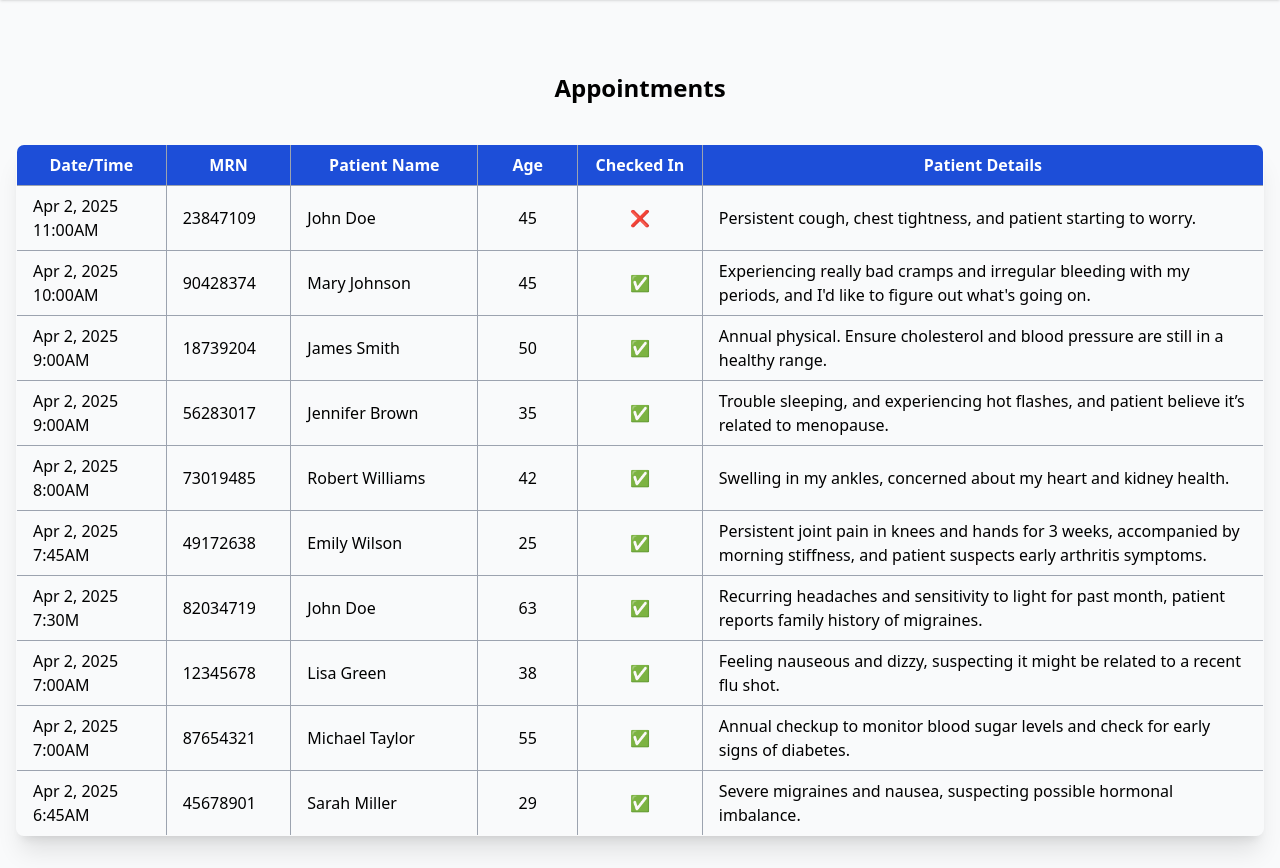
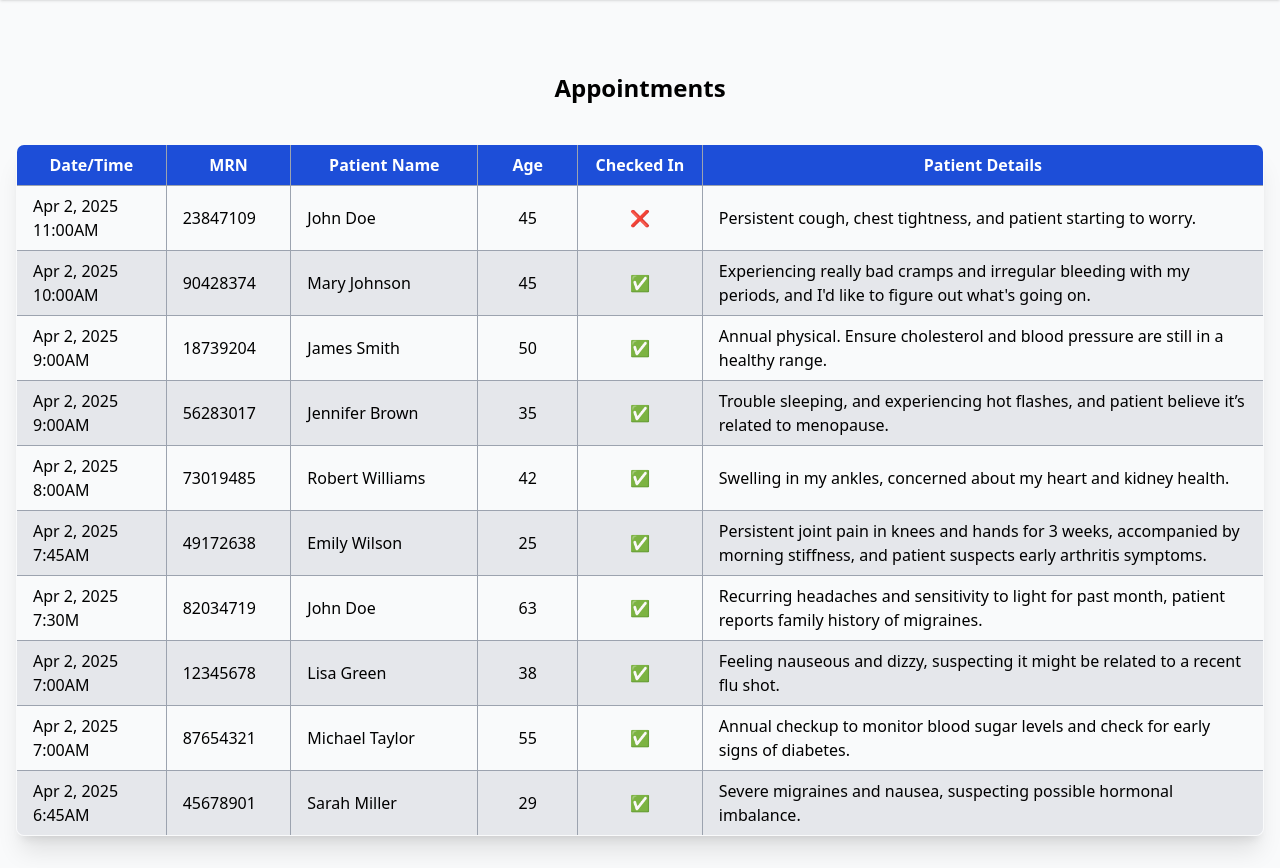
Before and after one commit to MarcelBarrios/MediFlow, a Flask app: page /appointments in a window 1280 px wide. Shown: the part 74-942 px from the top of the page. Run offline with Flask 3, Linux system fonts and the light colour scheme; some libraries are stand-ins or nearby versions.

Commit message:
updated appointments table to have color stripe

```diff
--- a/app.py
+++ b/app.py
@@ -51,4 +51,4 @@ def patient():
 
 
 if __name__ == "__main__":
-    app.run(debug=True, port=5001)
+    app.run(debug=True, port=5002)
--- a/templates/appointments.html
+++ b/templates/appointments.html
@@ -26,7 +26,7 @@
         </tr>
         </thead>
         <tbody>
-        <tr class="hover:bg-gray-100">
+        <tr class="">
             <td class="border border-gray-400 px-4 py-2">Apr 2, 2025 <br> 11:00AM</td>
             <td class="border border-gray-400 px-4 py-2">23847109</td>
             <td class="border border-gray-400 px-4 py-2">John Doe</td>
@@ -34,7 +34,7 @@
             <td class="border border-gray-400 px-4 py-2 text-center">❌</td>
             <td class="border border-gray-400 px-4 py-2 whitespace-normal break-words">Persistent cough, chest tightness, and patient starting to worry.</td>
         </tr>
-        <tr class="hover:bg-gray-100">
+        <tr class="bg-gray-200">
             <td class="border border-gray-400 px-4 py-2">Apr 2, 2025 <br> 10:00AM</td>
             <td class="border border-gray-400 px-4 py-2">90428374</td>
             <td class="border border-gray-400 px-4 py-2">Mary Johnson</td>
@@ -42,7 +42,7 @@
             <td class="border border-gray-400 px-4 py-2 text-center">✅</td>
             <td class="border border-gray-400 px-4 py-2 whitespace-normal break-words">Experiencing really bad cramps and irregular bleeding with my periods, and I'd like to figure out what's going on.</td>
         </tr>
-        <tr class="hover:bg-gray-100">
+        <tr class="">
             <td class="border border-gray-400 px-4 py-2">Apr 2, 2025 <br> 9:00AM</td>
             <td class="border border-gray-400 px-4 py-2">18739204</td>
             <td class="border border-gray-400 px-4 py-2">James Smith</td>
@@ -50,7 +50,7 @@
             <td class="border border-gray-400 px-4 py-2 text-center">✅</td>
             <td class="border border-gray-400 px-4 py-2 whitespace-normal break-words">Annual physical. Ensure cholesterol and blood pressure are still in a healthy range.</td>
         </tr>
-        <tr class="hover:bg-gray-100">
+        <tr class="bg-gray-200">
             <td class="border border-gray-400 px-4 py-2">Apr 2, 2025 <br> 9:00AM</td>
             <td class="border border-gray-400 px-4 py-2">56283017</td>
             <td class="border border-gray-400 px-4 py-2">Jennifer Brown</td>
@@ -58,7 +58,7 @@
             <td class="border border-gray-400 px-4 py-2 text-center">✅</td>
             <td class="border border-gray-400 px-4 py-2 whitespace-normal break-words">Trouble sleeping, and experiencing hot flashes, and patient believe it’s related to menopause.</td>
         </tr>
-        <tr class="hover:bg-gray-100">
+        <tr class="">
             <td class="border border-gray-400 px-4 py-2">Apr 2, 2025 <br> 8:00AM</td>
             <td class="border border-gray-400 px-4 py-2">73019485</td>
             <td class="border border-gray-400 px-4 py-2">Robert Williams</td>
@@ -66,7 +66,7 @@
             <td class="border border-gray-400 px-4 py-2 text-center">✅</td>
             <td class="border border-gray-400 px-4 py-2 whitespace-normal break-words">Swelling in my ankles, concerned about my heart and kidney health.</td>
         </tr>
-        <tr class="hover:bg-gray-100">
+        <tr class="bg-gray-200">
             <td class="border border-gray-400 px-4 py-2">Apr 2, 2025 <br> 7:45AM</td>
             <td class="border border-gray-400 px-4 py-2">49172638</td>
             <td class="border border-gray-400 px-4 py-2">Emily Wilson</td>
@@ -74,7 +74,7 @@
             <td class="border border-gray-400 px-4 py-2 text-center">✅</td>
             <td class="border border-gray-400 px-4 py-2 whitespace-normal break-words">Persistent joint pain in knees and hands for 3 weeks, accompanied by morning stiffness, and patient suspects early arthritis symptoms.</td>
         </tr>
-        <tr class="hover:bg-gray-100">
+        <tr class="">
             <td class="border border-gray-400 px-4 py-2">Apr 2, 2025 <br> 7:30M</td>
             <td class="border border-gray-400 px-4 py-2">82034719</td>
             <td class="border border-gray-400 px-4 py-2">John Doe</td>
@@ -82,7 +82,7 @@
             <td class="border border-gray-400 px-4 py-2 text-center">✅</td>
             <td class="border border-gray-400 px-4 py-2 whitespace-normal break-words">Recurring headaches and sensitivity to light for past month, patient reports family history of migraines.</td>
         </tr>
-        <tr class="hover:bg-gray-100">
+        <tr class="bg-gray-200">
             <td class="border border-gray-400 px-4 py-2">Apr 2, 2025 <br> 7:00AM</td>
             <td class="border border-gray-400 px-4 py-2">12345678</td>
             <td class="border border-gray-400 px-4 py-2">Lisa Green</td>
@@ -91,7 +91,7 @@
             <td class="border border-gray-400 px-4 py-2 whitespace-normal break-words">Feeling nauseous and dizzy, suspecting it might be related to a recent flu shot.</td>
         </tr>
 
-        <tr class="hover:bg-gray-100">
+        <tr class="">
             <td class="border border-gray-400 px-4 py-2">Apr 2, 2025 <br> 7:00AM</td>
             <td class="border border-gray-400 px-4 py-2">87654321</td>
             <td class="border border-gray-400 px-4 py-2">Michael Taylor</td>
@@ -100,7 +100,7 @@
             <td class="border border-gray-400 px-4 py-2 whitespace-normal break-words">Annual checkup to monitor blood sugar levels and check for early signs of diabetes.</td>
         </tr>
 
-        <tr class="hover:bg-gray-100">
+        <tr class="bg-gray-200">
             <td class="border border-gray-400 px-4 py-2">Apr 2, 2025 <br> 6:45AM</td>
             <td class="border border-gray-400 px-4 py-2">45678901</td>
             <td class="border border-gray-400 px-4 py-2">Sarah Miller</td>
```
